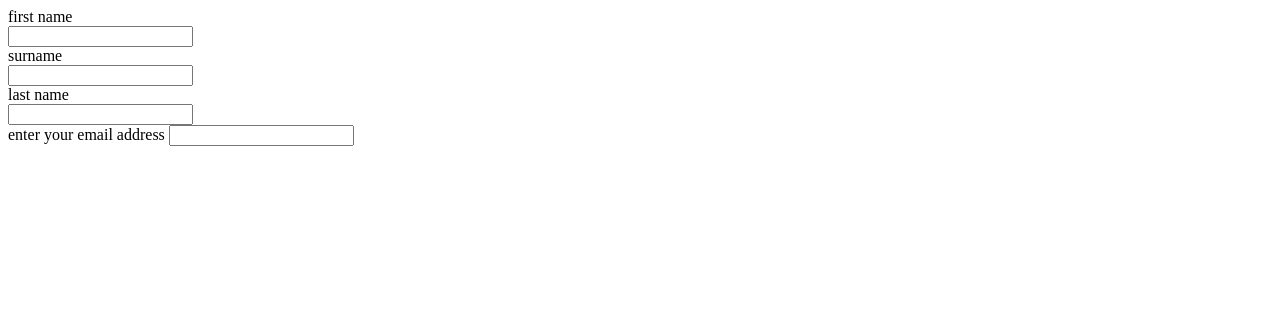
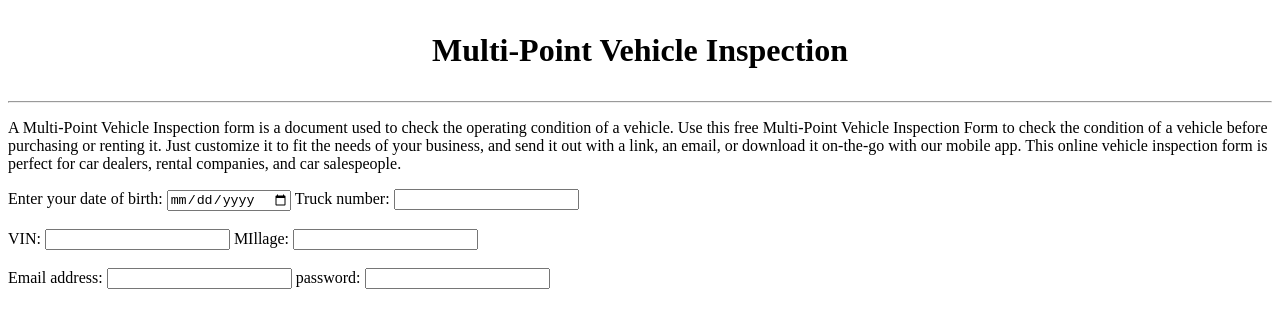
Before and after one commit to sunriseonuoha/image-links, a plain HTML site: page test.html in a window 1280 px wide. Drawn offline with Linux system fonts and the light colour scheme; files that its build step writes are made by us from their sources.

Commit message:
pre/post trip inspection form

```diff
--- a/test.html
+++ b/test.html
@@ -4,20 +4,48 @@
     <meta charset="UTF-8">
     <meta http-equiv="X-UA-Compatible" content="IE=edge">
     <meta name="viewport" content="width=device-width, initial-scale=1.0">
+
+    <link rel="stylesheet" href="main.css" type="text/css">
     <title>Document</title>
 </head>
 <body>
-    <label for="fname">first name </label><br>
-        <input type="text" name="" id="fname"><br>
 
-        <label for="sname">surname</label><br>
-        <input type=" text" name="" id="sname"><br>
 
-        <label for="lname">last name</label><br>
-        <input type="text" name="" id="lname"><br>
+        <h1>
+                <p style="text-transform: capitalize; text-align: center;">Multi-Point Vehicle Inspection</p>
+        </h1>
+            <hr>
 
-    <label for="email"> enter your email address</label>
-    <input type="email" name="" id="email">
+            <p>A Multi-Point Vehicle Inspection form is a document used to check the operating condition of a vehicle.
+                Use this free Multi-Point Vehicle Inspection Form to check the condition of a vehicle before purchasing or renting it.
+                 Just customize it to fit the needs of your business, and send it out with a link, an email, or download it on-the-go with our mobile app.
+                 This online vehicle inspection form is perfect for car dealers, rental companies, and car salespeople.
+                </p>
+
+                    <form action="">
+
+                         Enter your date of birth:
+                            <input type="date" name="" id="dob">
+
+                        Truck number:
+                            <input type="text" name="" id="TRKNO"><br>
+
+                        <br>
+                        VIN:
+                            <input type="text" name="" id="VIN">
+
+                        MIllage:
+                            <input type="text" name="" id="mill"><br>
+                            <br>
+
+                        Email address:
+                            <input type="email" name="" id="email">
+
+                       password:
+                            <input type="password" name="" id="pwd"><br>
+
+
+                    </form>
 
 
 </body>
```
Also changed, not shown: Forms.html (added, +51 -0 lines), css/main.css (added).
